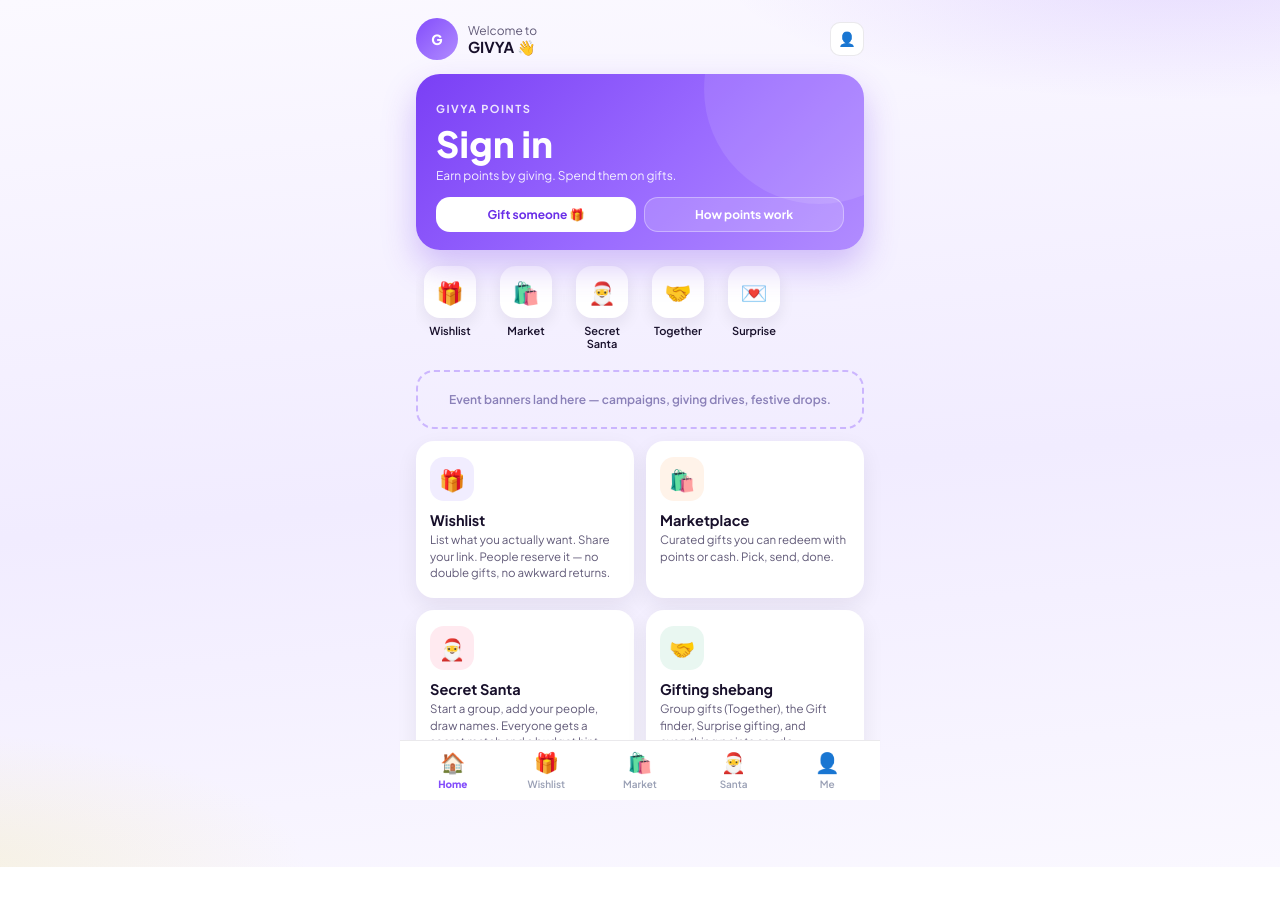
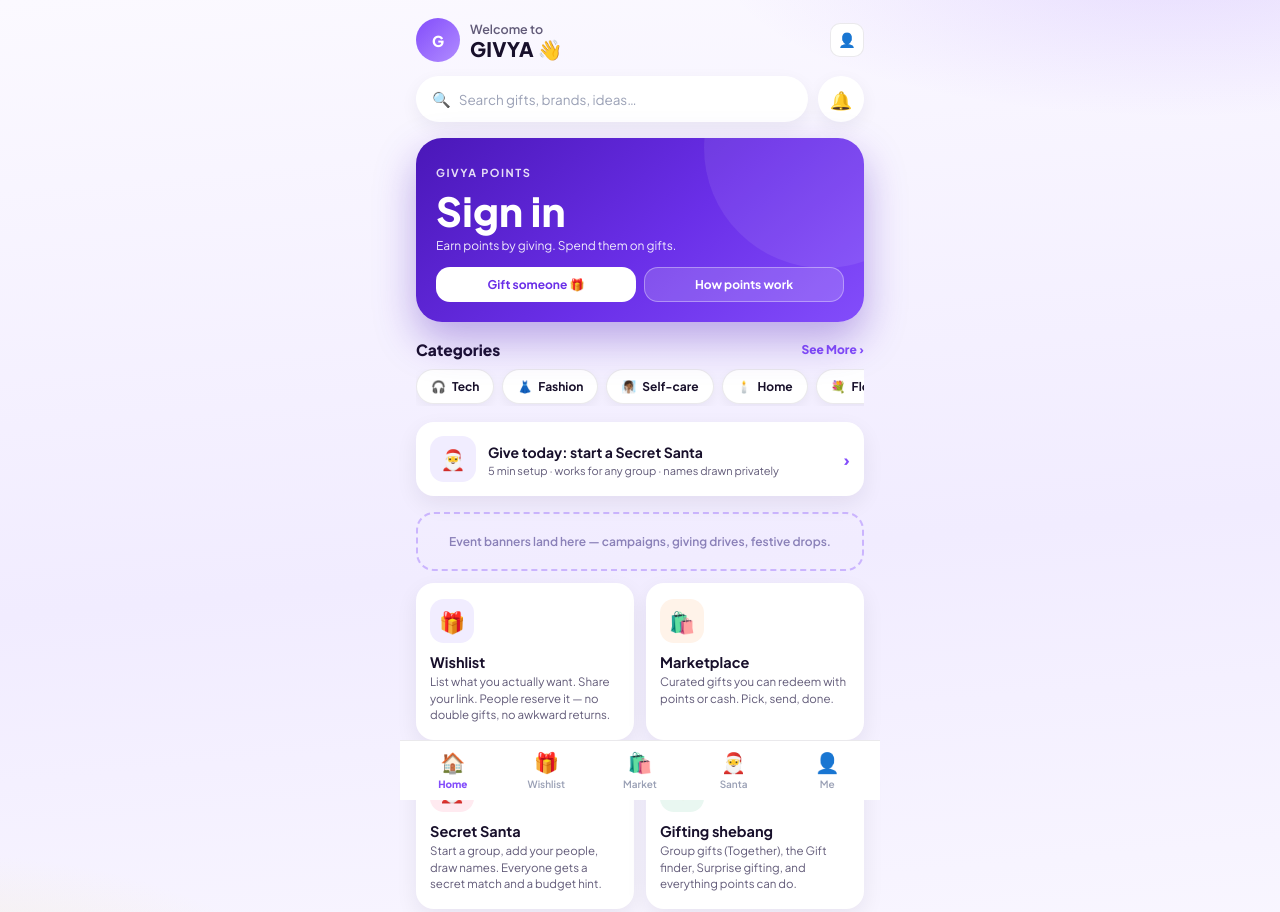
Before and after one commit to sakadaniel32-code/givya, a plain HTML site: page index.html in a window 1280 px wide. Shown: the top 912 px of the page. Before the commit the page ends 867 px from the top, so only its background shows below. Drawn offline with nearby package versions, Linux system fonts and the light colour scheme.

Commit message:
Home v3: big greeting, search+bell, deep-violet points hero with stats, category chips, give-today card; marketplace reads ?q/?cat

```diff
--- a/index.html
+++ b/index.html
@@ -10,31 +10,51 @@
 </head>
 <body>
 <div class="app">
-  <div class="topbar">
-    <div class="who">
+  <div class="topbar" style="justify-content:flex-end">
+    <div class="greet" style="flex:1;margin:0">
       <div class="avatar" id="hAv" onclick="location.href='me.html'" style="cursor:pointer">G</div>
-      <div class="hello"><span id="hHello">Welcome</span><b id="hName">to GIVYA 👋</b></div>
+      <div><div class="sub" id="hHello">Welcome to</div><div class="big" id="hName">GIVYA 👋</div></div>
     </div>
     <button class="iconbtn" onclick="location.href='me.html'" title="Me">👤</button>
   </div>
 
-  <div class="balcard" onclick="authOr()" style="cursor:pointer">
+  <div class="searchrow">
+    <div class="searchpill" onclick="location.href='marketplace.html'"><span>🔍</span><input id="q" placeholder="Search gifts, brands, ideas…" onkeydown="if(event.key==='Enter')location.href='marketplace.html?q='+encodeURIComponent(this.value)"></div>
+    <button class="bell" onclick="GV.toast('Notifications land here soon 🔔')">🔔</button>
+  </div>
+
+  <div class="hero" onclick="authOr()">
     <small>GIVYA Points</small>
-    <div class="balance" id="hPts">Sign in</div>
-    <div class="balsub" id="hSub">Earn points by giving. Spend them on gifts.</div>
+    <div class="heroPts" id="hPts">Sign in</div>
+    <div class="herosub" id="hSub">Earn points by giving. Spend them on gifts.</div>
+    <div class="heroStats" id="hStats" style="display:none">
+      <div><b id="sWl">0</b><span>Wishlists</span></div>
+      <div><b id="sCl">0</b><span>Gifts claimed</span></div>
+      <div><b id="sPl">0</b><span>Pools started</span></div>
+    </div>
     <div class="balrow">
       <a class="bbtn solid" href="gifting.html">Gift someone 🎁</a>
       <a class="bbtn" href="gifting.html#points">How points work</a>
     </div>
   </div>
 
-  <div class="slots">
-    <a class="slot" href="wishlist.html"><span class="ico">🎁</span>Wishlist</a>
-    <a class="slot" href="marketplace.html"><span class="ico">🛍️</span>Market</a>
-    <a class="slot" href="santa.html"><span class="ico">🎅</span>Secret Santa</a>
-    <a class="slot" href="gifting.html"><span class="ico">🤝</span>Together</a>
-    <a class="slot" href="gifting.html#surprise"><span class="ico">💌</span>Surprise</a>
+  <div class="cats">
+    <h2>Categories</h2>
+    <a class="seemore" href="marketplace.html">See More ›</a>
   </div>
+  <div class="chips">
+    <a href="marketplace.html?cat=Tech"><span class="ico">🎧</span>Tech</a>
+    <a href="marketplace.html?cat=Fashion"><span class="ico">👗</span>Fashion</a>
+    <a href="marketplace.html?cat=Self-care"><span class="ico">🧖🏾‍♀️</span>Self-care</a>
+    <a href="marketplace.html?cat=Home"><span class="ico">🕯️</span>Home</a>
+    <a href="marketplace.html?cat=Flowers"><span class="ico">💐</span>Flowers</a>
+  </div>
+
+  <a class="taskcard" href="santa.html">
+    <div class="ico">🎅</div>
+    <div><b style="font-size:14px">Give today: start a Secret Santa</b><div class="meta">5 min setup · works for any group · names drawn privately</div></div>
+    <div class="arrow">›</div>
+  </a>
 
   <div class="banner">Event banners land here — campaigns, giving drives, festive drops.</div>
 
@@ -117,21 +137,26 @@ async function authGo(){
   if(!session){GV.toast('Almost there — check your email to confirm, then sign in');authMode('in');return;}
   closeAuth();location.reload();
 }
-function authOr(){const p=GV.profile?GV.pts(GV.profile.points)+' pts':null;if(!p)openAuth();}
+function authOr(){if(!GV.profile)openAuth();}
 (async()=>{
   const u=await GV.init();
   const name=u?(GV.profile&&GV.profile.display_name?GV.profile.display_name:(u.user_metadata&&u.user_metadata.display_name)||'Friend'):null;
   if(u){
     document.getElementById('hAv').textContent=GV.initials(name);
     document.getElementById('hHello').textContent=gvGreeting()+',';
-    document.getElementById('hName').textContent=name.split(' ')[0]+' 👋';
+    document.getElementById('hName').textContent=name.split(' ')[0];
     document.getElementById('hPts').textContent=GV.pts(GV.profile?GV.profile.points||0:0);
     document.getElementById('hSub').textContent='Points you have earned by giving';
-    if(new URLSearchParams(location.search).get('auth')==='1')closeAuth();
-  }else{
-    document.getElementById('hHello').textContent='Welcome to';
-    document.getElementById('hName').textContent='GIVYA 👋';
-    if(new URLSearchParams(location.search).get('auth')==='1')openAuth();
+    document.getElementById('hStats').style.display='flex';
+    const uid=GV.user.id;
+    const [{count:wl},{count:cl},{count:pl}]=await Promise.all([
+      sb.from('givya_wishlists').select('id',{count:'exact',head:true}).eq('owner_id',uid),
+      sb.from('givya_claims').select('id',{count:'exact',head:true}).eq('claimer_id',uid),
+      sb.from('givya_pools').select('id',{count:'exact',head:true}).eq('owner_id',uid)
+    ]);
+    document.getElementById('sWl').textContent=wl||0;
+    document.getElementById('sCl').textContent=cl||0;
+    document.getElementById('sPl').textContent=pl||0;
   }
 })();
 </script>
--- a/style.css
+++ b/style.css
@@ -76,3 +76,34 @@ h1{font-size:22px;letter-spacing:-.3px}
 .auth-tabs button.on{background:linear-gradient(135deg,#834DFB,#6A2FE8);color:#fff}
 .suggest{background:#fff;border-radius:16px;padding:12px;box-shadow:0 6px 16px rgba(24,16,43,.06);margin-bottom:10px}
 .suggest b{font-size:14px}.suggest small{color:var(--muted)}
+
+/* ---- Home v3: reference vibe (big greeting, search+bell, deep-violet hero, chips, task card) ---- */
+.greet{display:flex;align-items:center;gap:10px;margin:2px 0 14px}
+.greet .avatar{width:44px;height:44px;font-size:15px}
+.greet .sub{font-size:12.5px;color:var(--muted);font-weight:600}
+.greet .big{font-size:20px;font-weight:800;line-height:1.15;letter-spacing:.2px;color:var(--ink)}
+.searchrow{display:flex;gap:10px;margin-bottom:16px}
+.searchpill{flex:1;display:flex;align-items:center;gap:8px;background:#fff;border-radius:99px;padding:12px 16px;box-shadow:0 6px 18px rgba(24,16,43,.06)}
+.searchpill span{font-size:15px}
+.searchpill input{border:0;background:none;padding:0;font-size:13.5px;font-family:inherit;outline:none;width:100%;color:var(--ink)}
+.searchpill input::placeholder{color:#9AA0B5}
+.bell{width:46px;height:46px;border-radius:50%;background:#fff;box-shadow:0 6px 18px rgba(24,16,43,.06);display:flex;align-items:center;justify-content:center;font-size:18px;flex:none;border:0;cursor:pointer;font-family:inherit}
+.hero{background:linear-gradient(140deg,#4A17B8 0%,#6A2FE8 55%,#834DFB 100%);border-radius:26px;color:#fff;padding:22px 20px 20px;position:relative;overflow:hidden;box-shadow:0 18px 40px rgba(74,23,184,.35);cursor:pointer}
+.hero:after{content:'';position:absolute;width:240px;height:240px;border-radius:50%;background:rgba(255,255,255,.08);top:-110px;right:-80px}
+.hero small{font-size:11px;letter-spacing:.14em;text-transform:uppercase;opacity:.85;font-weight:700}
+.heroPts{font-size:40px;font-weight:800;letter-spacing:.3px;margin:4px 0 2px;position:relative;z-index:1}
+.herosub{font-size:12px;opacity:.9;position:relative;z-index:1}
+.heroStats{display:flex;gap:10px;margin-top:14px;position:relative;z-index:1}
+.heroStats div{background:rgba(255,255,255,.12);border:1px solid rgba(255,255,255,.25);border-radius:14px;padding:9px 10px;flex:1;min-width:0}
+.heroStats b{display:block;font-size:15px;font-weight:800}
+.heroStats span{font-size:9.5px;opacity:.85;font-weight:600;display:block;white-space:nowrap;overflow:hidden;text-overflow:ellipsis}
+.cats{display:flex;align-items:center;justify-content:space-between;margin:18px 0 10px}
+.cats h2{font-size:15.5px;font-weight:800}
+.seemore{font-size:12px;font-weight:800;color:var(--violet)}
+.chips{display:flex;gap:8px;overflow-x:auto;scrollbar-width:none;padding-bottom:2px}
+.chips::-webkit-scrollbar{display:none}
+.chips a{flex:0 0 auto;display:flex;align-items:center;gap:6px;background:#fff;border:1px solid var(--line);border-radius:99px;padding:9px 14px;font-size:12px;font-weight:700;box-shadow:0 4px 12px rgba(24,16,43,.05)}
+.taskcard{display:flex;align-items:center;gap:12px;background:#fff;border-radius:18px;padding:14px;box-shadow:0 8px 22px rgba(24,16,43,.07);margin-top:16px}
+.taskcard .ico{width:46px;height:46px;border-radius:14px;background:#F1EDFF;display:flex;align-items:center;justify-content:center;font-size:20px;flex:none}
+.taskcard .meta{font-size:11px;color:var(--muted);margin-top:2px}
+.taskcard .arrow{margin-left:auto;color:var(--violet);font-weight:800;font-size:16px}
```
Also changed, not shown: marketplace.html (+3 -0 lines).
